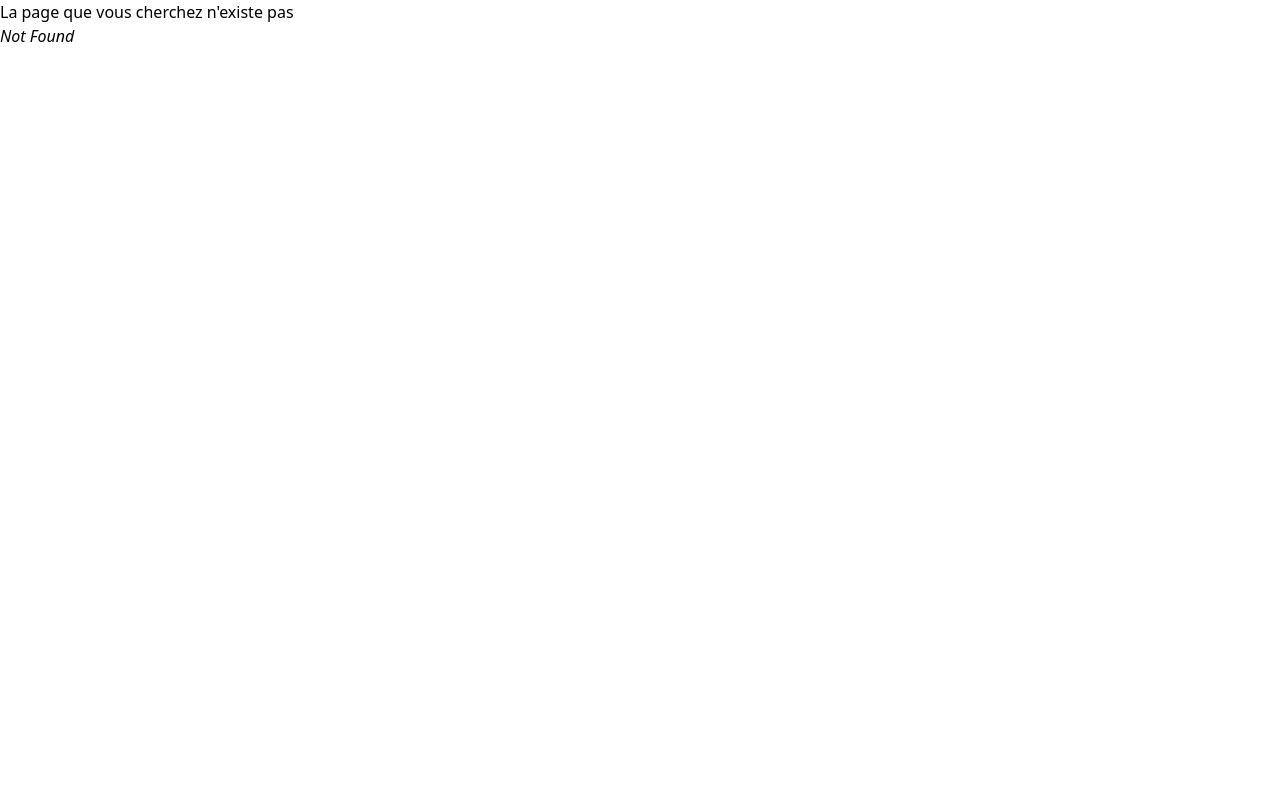
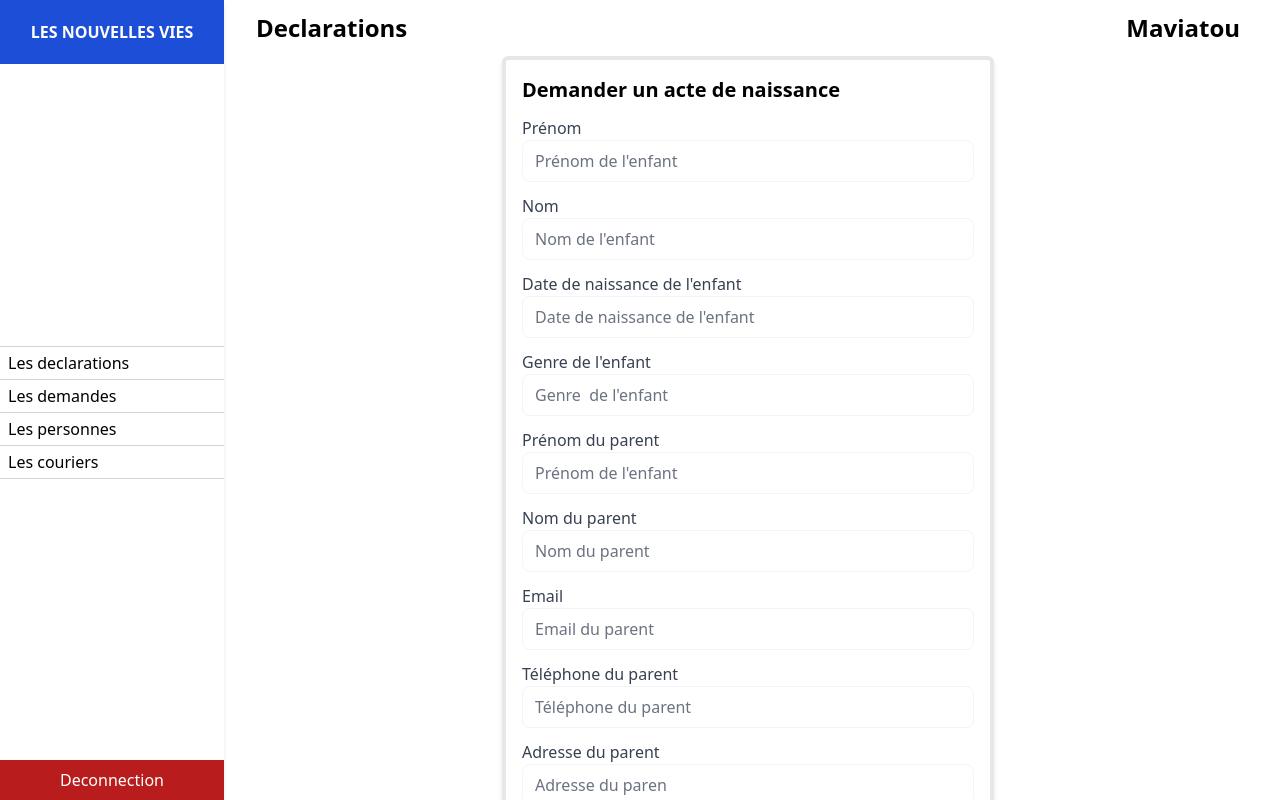
Before and after one commit to tmdiallo5/webSite-naissance, a React (Vite) app in the folder website-naissance/: page /private/demandes/nouvelle-demande in a window 1280 px wide. Before the commit this address had no page. Shown: the top 800 px of the page. Built offline with nearby package versions, Linux system fonts and the light colour scheme.

Commit message:
Transmettre une demande

```diff
--- /dev/null
+++ b/website-naissance/src/components/shared/PageFilter.tsx
@@ -0,0 +1,46 @@
+import React, { useRef } from "react";
+import { Link } from "react-router-dom";
+
+type Props = {
+  btnLabel: string;
+  btnPath: string; //le chemin vers le quel on va rediriger l'utilisateur
+  inputPlaceHolder: string;
+  action?: (value: any) => void;
+};
+
+function PageFilter({
+  btnLabel,
+  inputPlaceHolder,
+  action: uneaction = () => null,
+  btnPath,
+}: Props) {
+  const filtRef = useRef<any>();
+  const handleChange = () => {
+    const value = filtRef.current.value;
+
+    uneaction(value);
+  };
+  return (
+    <>
+      <div className=" border-4  bg-white shadow-md rounded-md mb-3 flex justify-between items-center px-3 py-3">
+        <input
+          type="text"
+          name=""
+          id="rechercher"
+          placeholder={inputPlaceHolder}
+          ref={filtRef}
+          onKeyUp={handleChange}
+          className="bg-gray-200 px-3 py-2 rounded-md !w-96"
+        />
+        <Link
+          to={btnPath}
+          className="bg-green-700 rounded-md text-white px-3 py-2"
+        >
+          {btnLabel}
+        </Link>
+      </div>
+    </>
+  );
+}
+
+export default PageFilter;
--- a/website-naissance/src/pages/Declaration.tsx
+++ b/website-naissance/src/pages/Declaration.tsx
@@ -31,7 +31,7 @@ function Declaration() {
           className="bg-gray-200 px-3 py-2 rounded-md !w-96"
         />
         <Link
-          to={"/private/declaration/new"}
+          to={"/private/declaration/nouvelle-declaration"}
           className="bg-green-700 rounded-md text-white px-3 py-2"
         >
           Nouvelle declaration
--- /dev/null
+++ b/website-naissance/src/pages/default-page/DefaultPage.tsx
@@ -0,0 +1,15 @@
+import React, { useEffect } from "react";
+import { Navigate, redirect } from "react-router-dom";
+
+function DefaultPage() {
+  const goto = () => {
+    return redirect("/private/declaration");
+  };
+
+  useEffect(() => {
+    goto();
+  }, []);
+  return <Navigate to="/private/declaration" />;
+}
+
+export default DefaultPage;
--- /dev/null
+++ b/website-naissance/src/pages/requests/RequestEdit.tsx
@@ -0,0 +1,229 @@
+import { useForm } from "react-hook-form";
+import { yupResolver } from "@hookform/resolvers/yup";
+import * as yup from "yup";
+import { BiSave } from "react-icons/bi";
+import { useState } from "react";
+import { Link } from "react-router-dom";
+
+/* child: {
+        gender: '{{gender()}}',
+        eyeColor: '{{random("blue", "brown", "green")}}',
+        firstName: '{{firstName()}}',
+        lastName: '{{surname()}}',
+        birthDate: '{{date(new Date(2014, 0, 1), new Date(), "YYYY-MM-ddThh:mm:ss Z")}}'
+      },
+      parent: {
+        gender: '{{gender()}}',
+        eyeColor: '{{random("blue", "brown", "green")}}',
+        firstName: '{{firstName()}}',
+        lastName: '{{surname()}}',
+        email: '{{email()}}',
+        phone: '+1 {{phone()}}',
+        address: '{{integer(100, 999)}} {{street()}}, {{city()}}, {{state()}}, {{integer(100, 10000)}}'
+      }
+ */
+type schemaProperties = {
+  date?: string;
+  message?: string;
+  child: {
+    firstName: string;
+    lastName: string;
+    gender: string;
+    birthDate: string;
+  };
+  parent: {
+    firstName: string;
+    lastName: string;
+    gender?: string;
+    email: string;
+    phone: string;
+    adress: string;
+  };
+};
+
+const ERROR_MESSAGE = "Ce champ est requis";
+const schema = yup
+  .object({
+    date: yup.string(),
+    message: yup.string(),
+    child: yup.object({
+      firstName: yup.string().required(ERROR_MESSAGE),
+      lastName: yup.string().required(ERROR_MESSAGE),
+      gender: yup.string().required(ERROR_MESSAGE),
+      birthDate: yup.string().required(ERROR_MESSAGE),
+    }),
+    parent: yup.object({
+      firstName: yup.string().required(ERROR_MESSAGE),
+      lastName: yup.string().required(ERROR_MESSAGE),
+      gender: yup.string(),
+      email: yup.string().required(ERROR_MESSAGE),
+      phone: yup.string().required(ERROR_MESSAGE),
+      adress: yup.string().required(ERROR_MESSAGE),
+    }),
+  })
+  .required();
+
+function RequestEdit() {
+  const [view, setView] = useState("FORM");
+  const {
+    reset,
+    register,
+    handleSubmit,
+    formState: { errors },
+  } = useForm({
+    resolver: yupResolver(schema),
+  });
+  const save = async (data: schemaProperties) => {
+    //console.log(data);
+    const response = await fetch("http://localhost:8080/requests", {
+      headers: {
+        "content-Type": "Application/json",
+        Accept: "application/json",
+      },
+      body: JSON.stringify(data),
+      method: "POST",
+    });
+    await response.json();
+    setView("SUCCESS");
+    reset();
+  };
+  return (
+    <article className=" border-4  bg-white shadow-md rounded-md w-1/2 mx-auto p-4">
+      <h1 className="mb-3 text-xl font-bold">Demander un acte de naissance</h1>
+      {view === "FORM" ? (
+        <form onSubmit={handleSubmit(save)}>
+          <div className="form-field">
+            <label htmlFor="child-firstname">Prénom</label>
+            <input
+              type="text"
+              id="child-firstname"
+              placeholder="Prénom de l'enfant"
+              {...register("child.firstName")}
+            />
+
+            <p className="text-red-600">{errors.child?.firstName?.message}</p>
+          </div>
+          <div className="form-field">
+            <label htmlFor="last-firstname">Nom</label>
+            <input
+              type="text"
+              id="last-firstname"
+              placeholder="Nom de l'enfant"
+              {...register("child.lastName")}
+            />
+
+            <p className="text-red-600">{errors.child?.lastName?.message}</p>
+          </div>
+          <div className="form-field">
+            <label htmlFor="child-birthDate">
+              Date de naissance de l'enfant
+            </label>
+            <input
+              type="text"
+              id="child-birthDate"
+              placeholder="Date de naissance de l'enfant"
+              {...register("child.birthDate")}
+            />
+
+            <p className="text-red-600">{errors.child?.birthDate?.message}</p>
+          </div>
+          <div className="form-field">
+            <label htmlFor="child-gender">Genre de l'enfant</label>
+            <input
+              type="text"
+              id="child-gender"
+              placeholder="Genre  de l'enfant"
+              {...register("child.gender")}
+            />
+
+            <p className="text-red-600">{errors.child?.gender?.message}</p>
+          </div>
+          <div className="form-field">
+            <label htmlFor="parent-firstname">Prénom du parent</label>
+            <input
+              type="text"
+              id="parent-firstname"
+              placeholder="Prénom de l'enfant"
+              {...register("parent.firstName")}
+            />
+
+            <p className="text-red-600">{errors.parent?.firstName?.message}</p>
+          </div>
+          <div className="form-field">
+            <label htmlFor="parent-lastName">Nom du parent</label>
+            <input
+              type="text"
+              id="parent-lastName"
+              placeholder="Nom du parent"
+              {...register("parent.lastName")}
+            />
+
+            <p className="text-red-600">{errors.parent?.lastName?.message}</p>
+          </div>
+          <div className="form-field">
+            <label htmlFor="parent-Email">Email</label>
+            <input
+              type="email"
+              id="parent-Email"
+              placeholder="Email du parent"
+              {...register("parent.email")}
+            />
+
+            <p className="text-red-600">{errors.parent?.email?.message}</p>
+          </div>
+          <div className="form-field">
+            <label htmlFor="parent-phone">Téléphone du parent</label>
+            <input
+              type="tel"
+              id="parent-phone"
+              placeholder="Téléphone du parent"
+              {...register("parent.phone")}
+            />
+
+            <p className="text-red-600">{errors.parent?.phone?.message}</p>
+          </div>
+          <div className="form-field">
+            <label htmlFor="parent-adress">Adresse du parent</label>
+            <input
+              type="text"
+              id="parent-adress"
+              placeholder="Adresse du paren"
+              {...register("parent.adress")}
+            />
+
+            <p className="text-red-600">{errors.parent?.adress?.message}</p>
+          </div>
+
+          <div className="form-field">
+            <label htmlFor="message">
+              Avez-vous des informations complémentaire à nous transmettre
+            </label>
+            <textarea
+              id="comment"
+              placeholder="Avez-vous des informations complémentaire à nous transmettre"
+              {...register("message")}
+            />
+            <p className="text-red-600">{errors.message?.message}</p>
+          </div>
+
+          <button type="submit">Enregistrer</button>
+          <pre>{JSON.stringify(errors, null, 2)}</pre>
+        </form>
+      ) : (
+        <article className="bg-white text-center px-10 py-10 rounded-md shadow-md">
+          <h1 className="text-3xl mb-6">
+            Votre demande a bien ete enregistrée
+          </h1>
+          <Link
+            to={"/private/demandes"}
+            className="border border-blue-600 text-blue-600 px-6 py-4 rounded-md hover:bg-blue-600 hover:text-white"
+          >
+            Afficher la demandes
+          </Link>
+        </article>
+      )}
+    </article>
+  );
+}
+
+export default RequestEdit;
--- /dev/null
+++ b/website-naissance/src/pages/requests/Requests.tsx
@@ -0,0 +1,17 @@
+import PageFilter from "@/components/shared/PageFilter";
+import React from "react";
+import { Link } from "react-router-dom";
+
+function Requests() {
+  return (
+    <>
+      <PageFilter
+        btnLabel="Nouvelle demande"
+        btnPath={"/private/demandes/nouvelle-demande"}
+        inputPlaceHolder="Rechercher une demande"
+      />
+    </>
+  );
+}
+
+export default Requests;
--- /dev/null
+++ b/website-naissance/src/routes/destroy.tsx
@@ -0,0 +1,5 @@
+import { redirect } from "react-router-dom";
+
+export async function action({ params }: any) {
+  return redirect("/");
+}
--- a/website-naissance/src/routes/root.tsx
+++ b/website-naissance/src/routes/root.tsx
@@ -5,6 +5,10 @@ import PrivateLayout from "@/layouts/PrivateLayout";
 import Declaration from "@/pages/Declaration";
 import Home from "@/pages/Home";
 import DeclarationEdit from "@/pages/DeclarationEdit";
+
+import { action as destroyAction } from "./destroy";
+import Requests from "@/pages/requests/Requests";
+import RequestEdit from "@/pages/requests/RequestEdit";
 
 const router = createBrowserRouter([
   {
@@ -21,12 +25,24 @@ const router = createBrowserRouter([
         element: <PrivateLayout />,
         children: [
           {
+            index: true,
+            action: destroyAction,
+          },
+          {
             path: "declaration",
             element: <Declaration />,
           },
           {
-            path: "declaration/new",
+            path: "declaration/nouvelle-declaration",
             element: <DeclarationEdit />,
+          },
+          {
+            path: "demandes",
+            element: <Requests />,
+          },
+          {
+            path: "demandes/nouvelle-demande",
+            element: <RequestEdit />,
           },
         ],
       },
--- a/website-naissance/src/utils/data.ts
+++ b/website-naissance/src/utils/data.ts
@@ -4,7 +4,7 @@ const NAV_LINKS = [
         label: "Les declarations"
     },
     {
-        to: "/private/requests",
+        to: "/private/demandes",
         label: "Les demandes"
     },
     {
```
Also changed, not shown: 2 other files (tests, documents, lock files or other folders).
